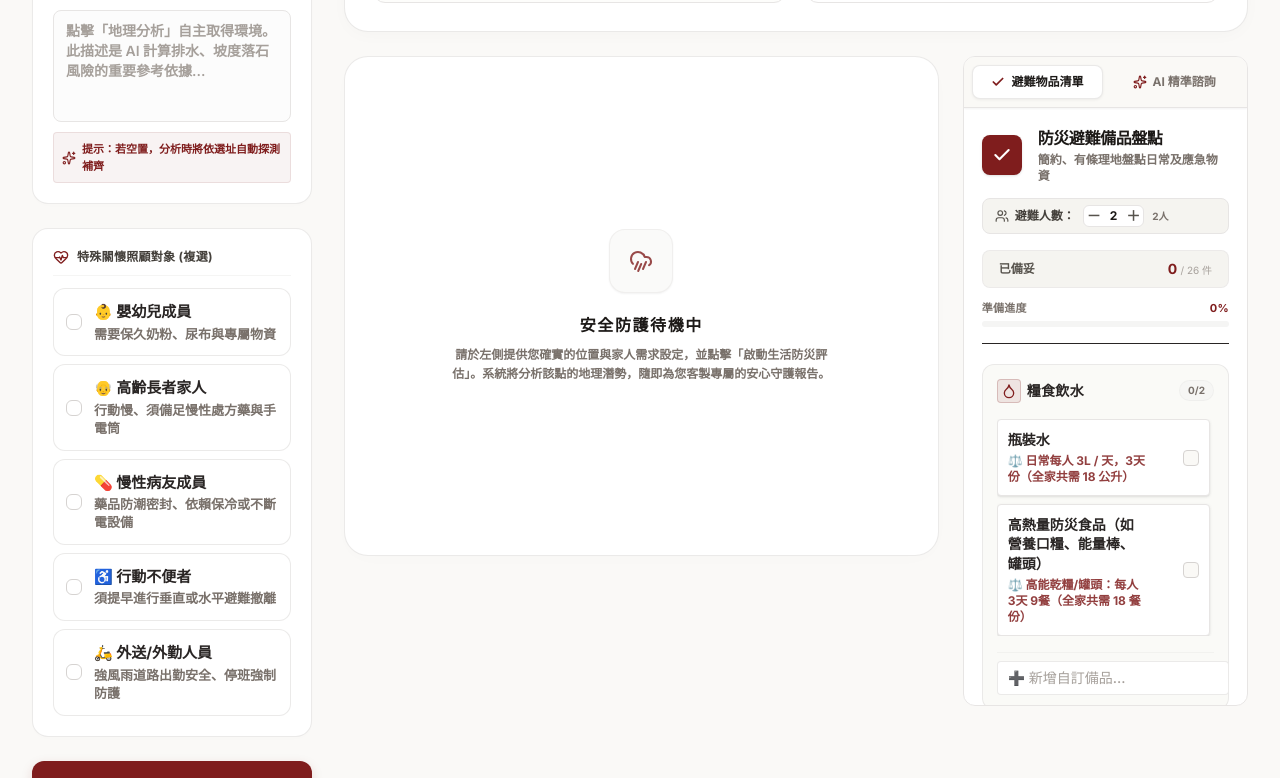
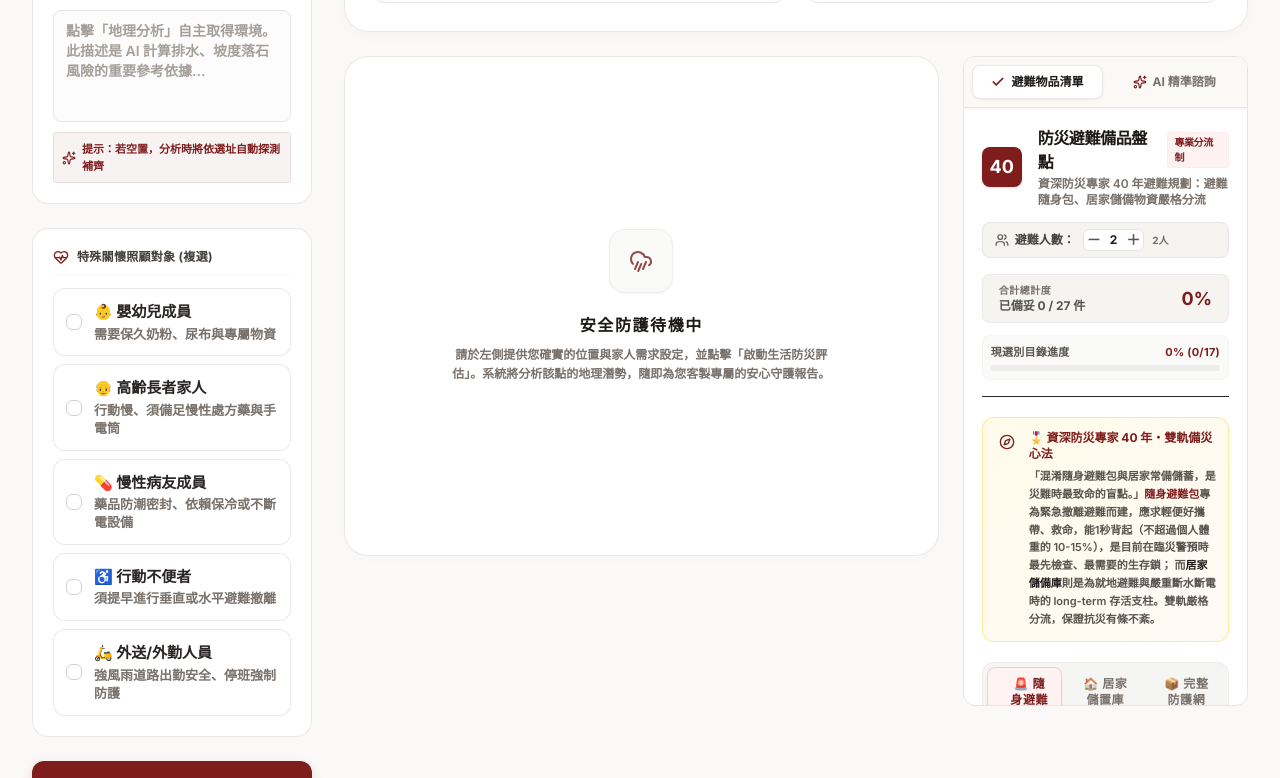
Before and after one commit to hijcyoyi/Disaster-Prevention-Living-and-Housing-Preparation-Guide, a React (Vite) app: page / in a window 1280 px wide. Shown: the part 780-1558 px from the top of the page. Built offline with nearby package versions, Linux system fonts and the light colour scheme.

Commit message:
refactor: update supply items and dynamic guidance
- Introduce `urgency` field to `SupplyItem` type.
- Categorize and expand default supply list for better inventory management.
- Update dynamic scale calculations for clearer preparedness guidance.

```diff
--- a/src/components/SuppliesInventory.tsx
+++ b/src/components/SuppliesInventory.tsx
@@ -35,77 +35,68 @@ const getCategoryBg = (category: string) => {
 const getDynamicScaleInfo = (name: string, memberCount: number): string => {
   const clean = name.trim();
   if (clean.includes('水') || clean.includes('飲水') || clean.includes('瓶裝水')) {
-    return `日常每人 3L / 天，3天份（全家共需 ${memberCount * 9} 公升）`;
+    return `每人 3L / 天，3天份（需備置 ${memberCount * 9} 公升）`;
   }
-  if (clean.includes('食品') || clean.includes('口糧') || clean.includes('能量棒') || clean.includes('防飢')) {
-    return `高能乾糧/罐頭：每人 3天 9餐（全家共需 ${memberCount * 9} 餐份）`;
+  if (clean.includes('食品') || clean.includes('口糧') || clean.includes('能量棒') || clean.includes('儲置主食') || clean.includes('罐頭')) {
+    return `每人 3天 9餐份（全家需備置 ${memberCount * 9} 餐）`;
   }
   if (clean.includes('雨衣')) {
-    return `攜帶防雨：家庭成員每人各 1 件（共需 ${memberCount} 件）`;
+    return `攜帶防雨：全家每人各 1 件（共需 ${memberCount} 件）`;
   }
   if (clean.includes('外套')) {
-    return `防失溫：防風防寒外套每人各 1 件（共需 ${memberCount} 件）`;
+    return `防失溫：防風防寒外套每人 1 件（共需 ${memberCount} 件）`;
   }
-  if (clean.includes('毛毯')) {
-    return `防寒睡眠：每人建議各備 1 條（共需 ${memberCount} 條）`;
+  if (clean.includes('毛毯') || clean.includes('睡袋')) {
+    return `防寒睡眠：建議全家防潮阻寒各 1 組（共置 ${memberCount} 組）`;
   }
   if (clean.includes('暖暖包')) {
-    return `手足禦寒：每人配置 2 個備用（共需 ${memberCount * 2} 個）`;
+    return `手足禦寒：備置 2 個應急（全家共需 ${memberCount * 2} 個）`;
   }
   if (clean.includes('襪子')) {
-    return `備用乾爽：每人備置至少 1 雙（共需 ${memberCount} 雙）`;
+    return `換穿防潮：建議每人各 1 雙（全家共置 ${memberCount} 雙）`;
   }
   if (clean.includes('常備藥') || clean.includes('處方藥')) {
-    return `常備及慢性處方簽：每人準備 3 至 7 天的完整藥量`;
+    return `慢性與常備藥量：準備 3 至 7 天的專屬完整藥量`;
   }
-  if (clean.includes('OK繃') || clean.includes('創可貼')) {
-    return `外傷刮商處理：建議準備至少 ${Math.ceil(memberCount * 5)} 貼應急`;
+  if (clean.includes('OK繃') || clean.includes('急救') || clean.includes('繃帶') || clean.includes('紗布')) {
+    return `醫療防護：儲備基本消毒敷料（全家份）`;
   }
-  if (clean.includes('紗布')) {
-    return `傷口處置：建議準備 1-2 組基礎無菌急救敷料`;
+  if (clean.includes('身分證') || clean.includes('健保卡') || clean.includes('證件影本')) {
+    return `備份影本：全家密封防水袋各 1 份影本`;
   }
-  if (clean.includes('優碘')) {
-    return `急救消毒乾淨必備：1 瓶置於隨身急救包內`;
+  if (clean.includes('現金') || clean.includes('零錢')) {
+    return `備用錢幣，避免大斷網：建議準備約 ${memberCount * 500} 元零錢與百元鈔`;
   }
-  if (clean.includes('身分證') || clean.includes('健保卡')) {
-    return `搜救核對：每人密封防水備份 1 份影本（共 ${memberCount} 份）`;
-  }
-  if (clean.includes('少許現金')) {
-    return `備用零錢與百元鈔，避開斷網投幣機：全家預備約 ${memberCount * 500} 元`;
-  }
-  if (clean.includes('手電筒')) {
-    return `照明防暗：建議準備至少 ${Math.max(2, Math.ceil(memberCount / 2))} 支（附掛繩）`;
+  if (clean.includes('手電筒') || clean.includes('頭燈')) {
+    return `安全照明：每人至少備 1 組（全家共備置 ${memberCount} 組）`;
   }
   if (clean.includes('電池')) {
-    return `供照明及收音機：每支照明配備 2 組備用乾電池`;
+    return `對應照明工具：各備好 2 組適配備用全新乾電池`;
   }
   if (clean.includes('哨子')) {
-    return `受困高頻求救哨：每人各 1 只隨身挂脖（共 ${memberCount} 只）`;
+    return `受困呼救哨：每人各 1 只隨身挂脖（共備 ${memberCount} 只）`;
   }
-  if (clean.includes('打火機')) {
-    return `點火取暖或照明：基礎防雨引火點 1-2 個`;
+  if (clean.includes('打火機') || clean.includes('火柴')) {
+    return `生火禦寒：隨身基礎防水防風點火點 1-2 組`;
   }
   if (clean.includes('衛生紙')) {
-    return `日常生活必需：每人預備 1 大包（共 ${memberCount} 包）`;
+    return `日常生活必需：全家儲備至少 ${memberCount} 大包`;
   }
-  if (clean.includes('濕紙巾')) {
-    return `斷水期身體乾擦洗：全家預備約 ${Math.ceil(memberCount / 2)} 大包`;
+  if (clean.includes('濕紙巾') || clean.includes('擦拭巾')) {
+    return `斷水期清潔：預備約 ${Math.ceil(memberCount / 2)} 箱或大包`;
   }
   if (clean.includes('口罩')) {
-    return `防煙防塵防病菌：每人備置 5 片（共 ${memberCount * 5} 片）`;
+    return `防塵防毒煙：每人備置 5 片（全家備 ${memberCount * 5} 片）`;
   }
-  if (clean.includes('行動電源')) {
-    return `手機不斷電 lifeline：每人備 1 萬mAh（共 ${memberCount} 個充飽電源）`;
-  }
-  if (clean.includes('充電線')) {
-    return `接口適配對應線：建議備置至少 ${Math.max(2, memberCount)} 條備用`;
+  if (clean.includes('行動電源') || clean.includes('充電線')) {
+    return `手機不斷電 lifeline：每人備置足電 1 組（備置 ${memberCount} 組）`;
   }
   return '';
 };
 
 export function SuppliesInventory({ supplies, setSupplies, memberCount, setMemberCount, isSidebar = false }: SuppliesInventoryProps) {
   const [customInputs, setCustomInputs] = useState<Record<string, string>>({});
-
+  const [urgencyFilter, setUrgencyFilter] = useState<'immediate' | 'routine' | 'all'>('immediate');
 
   const toggleSupply = (id: string) => {
     setSupplies((prev) =>
@@ -123,6 +114,7 @@ export function SuppliesInventory({ supplies, setSupplies, memberCount, setMembe
       category,
       name,
       hasIt: false,
+      urgency: urgencyFilter === 'all' ? 'immediate' : urgencyFilter,
     };
 
     setSupplies((prev) => [...prev, newItem]);
@@ -135,35 +127,42 @@ export function SuppliesInventory({ supplies, setSupplies, memberCount, setMembe
     setSupplies((prev) => prev.filter((item) => item.id !== id));
   };
 
+  // Filter supplies based on senior double-track design
+  const filteredSupplies = supplies.filter((s) => {
+    if (urgencyFilter === 'immediate') return s.urgency === 'immediate';
+    if (urgencyFilter === 'routine') return s.urgency === 'routine';
+    return true;
+  });
+
   const completedCount = supplies.filter((s) => s.hasIt).length;
   const progressPercent = Math.round((completedCount / supplies.length) * 100) || 0;
 
-  // Group supplies by category
-  const groupedSupplies = supplies.reduce((acc, item) => {
+  // Active filter statistics
+  const activeTotal = filteredSupplies.length;
+  const activeCompleted = filteredSupplies.filter((s) => s.hasIt).length;
+  const activePercent = Math.round((activeCompleted / activeTotal) * 100) || 0;
+
+  // Group filtered supplies by category
+  const groupedSupplies = filteredSupplies.reduce((acc, item) => {
     if (!acc[item.category]) acc[item.category] = [];
     acc[item.category].push(item);
     return acc;
   }, {} as Record<string, SupplyItem[]>);
-
-  // Guarantee that the primary five categories exist even if empty
-  const primaryCategories = ['糧食飲水', '保暖禦寒', '醫療急救', '重要物品', '求生工具', '其他備品'];
-  primaryCategories.forEach((cat) => {
-    if (!groupedSupplies[cat]) groupedSupplies[cat] = [];
-  });
 
   return (
     <div className={`bg-white rounded-xl ${isSidebar ? 'p-1.5 flex flex-col gap-5 border-none shadow-none' : 'border border-stone-200 shadow-sm p-6 xl:p-8 flex flex-col gap-6'} w-full font-sans`}>
       <div className={`flex flex-col ${isSidebar ? 'gap-4 pb-4' : 'xl:flex-row xl:items-center justify-between gap-6 pb-5'} border-b border-stone-150`}>
         <div className={`flex flex-col ${isSidebar ? 'gap-3.5' : 'sm:flex-row sm:items-center gap-5 justify-between xl:justify-start'} w-full xl:w-auto`}>
           <div className="flex items-center gap-4">
-            <div className="w-10 h-10 rounded-lg bg-[#7f1d1d] flex items-center justify-center text-white shadow-sm shrink-0">
-               <Check className="w-5 h-5" strokeWidth={2.5} />
+            <div className="w-10 h-10 rounded-lg bg-[#7f1d1d] flex items-center justify-center text-white shadow-sm shrink-0 font-sans text-lg font-bold">
+               40
             </div>
             <div>
-              <h3 className="text-base font-bold tracking-tight text-stone-900">
-                防災避難備品盤點
+              <h3 className="text-base font-extrabold tracking-tight text-stone-900 flex items-center gap-1.5">
+                <span>防災避難備品盤點</span>
+                <span className="text-[10px] bg-red-50 text-[#7f1d1d] font-bold px-1.5 py-0.5 rounded border border-red-200/20">專業分流制</span>
               </h3>
-              <p className="text-xs font-semibold text-stone-500 mt-0.5">簡約、有條理地盤點日常及應急物資</p>
+              <p className="text-xs font-semibold text-stone-500 mt-0.5">資深防災專家 40 年避難規劃：避難隨身包、居家儲備物資嚴格分流</p>
             </div>
           </div>
 
@@ -177,7 +176,7 @@ export function SuppliesInventory({ supplies, setSupplies, memberCount, setMembe
               <button
                 type="button"
                 onClick={() => setMemberCount(p => Math.max(1, p - 1))}
-                className="w-5 h-5 flex items-center justify-center hover:bg-stone-100 text-stone-600 font-bold text-sm rounded-l transition-all"
+                className="w-5 h-5 flex items-center justify-center hover:bg-stone-100 text-stone-600 font-bold text-sm rounded-l transition-all cursor-pointer"
               >
                 －
               </button>
@@ -187,7 +186,7 @@ export function SuppliesInventory({ supplies, setSupplies, memberCount, setMembe
               <button
                 type="button"
                 onClick={() => setMemberCount(p => Math.min(10, p + 1))}
-                className="w-5 h-5 flex items-center justify-center hover:bg-stone-100 text-stone-600 font-bold text-sm rounded-r transition-all"
+                className="w-5 h-5 flex items-center justify-center hover:bg-stone-100 text-stone-600 font-bold text-sm rounded-r transition-all cursor-pointer"
               >
                 ＋
               </button>
@@ -198,37 +197,108 @@ export function SuppliesInventory({ supplies, setSupplies, memberCount, setMembe
           </div>
         </div>
 
-        <div className={`flex flex-col ${isSidebar ? 'gap-3 w-full' : 'sm:flex-row sm:items-center gap-4 min-w-[280px]'}`}>
+        <div className={`flex flex-col ${isSidebar ? 'gap-3 w-full' : 'sm:flex-row sm:items-center gap-4 min-w-[320px]'}`}>
           <div className="flex items-center justify-between gap-3 bg-[#f5f4f0] border border-stone-200/60 px-4 py-2 rounded-lg shrink-0">
-             <span className="text-xs font-bold text-stone-600">已備妥</span>
-             <span className="text-sm font-extrabold text-[#7f1d1d]">
-               {completedCount} <span className="text-stone-400 text-[10px] font-normal">/ {supplies.length} 件</span>
-             </span>
+             <div className="flex flex-col text-left">
+               <span className="text-[10px] font-bold text-stone-500 uppercase tracking-wider">合計總計度</span>
+               <span className="text-xs font-bold text-stone-600">已備妥 {completedCount} / {supplies.length} 件</span>
              </div>
-          <div className="flex-1 w-full min-w-[120px]">
-             <div className="flex justify-between items-end text-[11px] font-bold tracking-wide text-stone-500 mb-1">
-              <span>準備進度</span>
-              <span className="text-[#7f1d1d] font-bold">{progressPercent}%</span>
+             <span className="text-lg font-black text-[#7f1d1d]">{progressPercent}%</span>
           </div>
-            <div className="w-full bg-stone-100 h-1.5 rounded-full overflow-hidden">
+          <div className="flex-1 w-full min-w-[140px] bg-stone-50 p-2 rounded-lg border border-stone-200/30">
+             <div className="flex justify-between items-end text-[11px] font-bold tracking-wide text-stone-600 mb-1">
+              <span>現選別目錄進度</span>
+              <span className="text-[#7f1d1d] font-extrabold">{activePercent}% ({activeCompleted}/{activeTotal})</span>
+            </div>
+            <div className="w-full bg-stone-200/60 h-1.5 rounded-full overflow-hidden">
               <div
                 className="bg-[#7f1d1d] h-full rounded-full transition-all duration-700 ease-out"
-                style={{ width: `${progressPercent}%` }}
+                style={{ width: `${activePercent}%` }}
               />
             </div>
           </div>
         </div>
       </div>
 
-      <div className={`grid gap-4 overflow-y-auto custom-scrollbar ${isSidebar ? 'grid-cols-1 max-h-[550px]' : 'grid-cols-1 md:grid-cols-2 xl:grid-cols-3 max-h-[360px] lg:max-h-none'}`}>
-        {Object.entries(groupedSupplies).map(([category, items]) => (
+      {/* 40年專業防災設計核心心法看板 */}
+      <div className={`bg-gradient-to-br from-amber-50 to-orange-50/60 border border-amber-200/80 rounded-xl text-stone-800 leading-relaxed ${isSidebar ? 'p-3 text-[11px]' : 'p-4.5 text-xs'}`}>
+        <div className="flex gap-2.5">
+          <div className="p-1 text-amber-700 shrink-0">
+            <Compass className="w-4 h-4 text-[#7f1d1d] shrink-0" />
+          </div>
+          <div className="flex flex-col gap-1 text-left">
+            <h4 className="font-extrabold text-[#7f1d1d] text-xs flex items-center gap-1">
+              <span>🎖️ 資深防災專家 40 年・雙軌備災心法</span>
+            </h4>
+            <p className="text-stone-600 font-semibold leading-relaxed mt-0.5">
+              「混淆隨身避難包與居家常備儲蓄，是災難時最致命的盲點。」
+              <strong className="text-[#7f1d1d] font-bold">隨身避難包</strong>專為緊急撤離避難而建，應求輕便好攜帶、救命，能1秒背起（不超過個人體重的 10-15%），是目前在臨災警預時最先檢查、最需要的生存鎖；
+              而<strong className="text-stone-900 font-bold font-black">居家儲備庫</strong>則是為就地避難與嚴重斷水斷電時的 long-term 存活支柱。雙軌厳格分流，保證抗災有條不紊。
+            </p>
+          </div>
+        </div>
+      </div>
+
+      {/* Segmented Tab Selectors for Dual-Track System */}
+      <div className="flex flex-col sm:flex-row gap-1.5 p-1 bg-stone-100 border border-stone-200/50 rounded-xl">
+        <button
+          type="button"
+          onClick={() => setUrgencyFilter('immediate')}
+          className={`flex-1 flex flex-col items-center justify-center py-2 px-2.5 rounded-lg border transition-all text-center cursor-pointer ${
+            urgencyFilter === 'immediate'
+              ? 'bg-red-50 text-[#7f1d1d] font-extrabold border-red-200 shadow-xs'
+              : 'bg-transparent text-stone-500 hover:text-stone-800 border-transparent font-bold hover:bg-stone-50/50'
+          }`}
+        >
+          <span className="text-xs tracking-wider flex items-center gap-1 justify-center">
+            <span className="inline-block w-1.5 h-1.5 rounded-full bg-[#7f1d1d] animate-pulse shrink-0" />
+            🚨 隨身避難包 (臨災急需)
+          </span>
+          <span className="text-[10px] mt-0.5 opacity-80 font-medium scale-95 font-bold">點選查看隨攜撤離救命包</span>
+        </button>
+
+        <button
+          type="button"
+          onClick={() => setUrgencyFilter('routine')}
+          className={`flex-1 flex flex-col items-center justify-center py-2 px-2.5 rounded-lg border transition-all text-center cursor-pointer ${
+            urgencyFilter === 'routine'
+              ? 'bg-amber-50/70 text-amber-800 font-extrabold border-amber-200 shadow-xs'
+              : 'bg-transparent text-stone-500 hover:text-stone-800 border-transparent font-bold hover:bg-stone-50/50'
+          }`}
+        >
+          <span className="text-xs tracking-wider flex items-center gap-1 justify-center">
+            🏠 居家儲置庫 (平常準備)
+          </span>
+          <span className="text-[10px] mt-0.5 opacity-80 font-medium scale-95 font-bold">點選查看平常儲存居家物資</span>
+        </button>
+
+        <button
+          type="button"
+          onClick={() => setUrgencyFilter('all')}
+          className={`flex-1 flex flex-col items-center justify-center py-2 px-2.5 rounded-lg border transition-all text-center cursor-pointer ${
+            urgencyFilter === 'all'
+              ? 'bg-stone-800 text-white font-extrabold border-stone-700 shadow-xs'
+              : 'bg-transparent text-stone-500 hover:text-stone-800 border-transparent font-bold hover:bg-stone-50/50'
+          }`}
+        >
+          <span className="text-xs tracking-wider flex items-center gap-1 justify-center">
+            📦 完整防護網 (合併檢視)
+          </span>
+          <span className="text-[10px] mt-0.5 opacity-80 font-medium scale-95 font-bold">一次看清所有項目定期大檢查</span>
+        </button>
+      </div>
+
+      <div className={`grid gap-4 overflow-y-auto custom-scrollbar ${isSidebar ? 'grid-cols-1 max-h-[550px]' : 'grid-cols-1 md:grid-cols-2 xl:grid-cols-3 max-h-[460px] lg:max-h-none'}`}>
+        {Object.entries(groupedSupplies).map(([category, items]) => {
+          if (items.length === 0) return null; // Hide empty categories in current filter
+          return (
             <div key={category} className={`bg-[#FAF9F6]/85 border border-stone-200/80 rounded-xl flex flex-col gap-4 ${isSidebar ? 'p-3.5' : 'p-5'}`}>
-            <div className="flex items-center justify-between">
-              <h4 className="text-sm font-bold text-stone-800 flex items-center gap-1.5">
+              <div className="flex items-center justify-between border-b border-stone-200/40 pb-2">
+                <h4 className="text-sm font-bold text-stone-800 flex items-center gap-1.5 font-sans">
                   <div className={`w-6 h-6 rounded border flex items-center justify-center shrink-0 ${getCategoryBg(category)}`}>
                     {getCategoryIcon(category)}
                   </div>
-                <span className="tracking-wide text-stone-800">{category}</span>
+                  <span className="tracking-wide text-stone-800 font-extrabold">{category}</span>
                 </h4>
                 <span className="text-[10px] font-bold text-stone-500 bg-stone-100/80 px-2 py-0.5 rounded-full border border-stone-200/40">
                   {items.filter(i => i.hasIt).length}/{items.length}
@@ -243,25 +313,19 @@ export function SuppliesInventory({ supplies, setSupplies, memberCount, setMembe
                     <div
                       key={item.id}
                       onClick={() => toggleSupply(item.id)}
-                    className={`group cursor-pointer flex items-center justify-between p-2.5 rounded border transition-all ${
+                      className={`group cursor-pointer flex flex-col p-2.5 rounded border transition-all ${
                         checked
-                        ? "bg-[#faf9f6]/40 border-stone-150/50 opacity-50 hover:opacity-100"
+                          ? "bg-[#faf9f6]/40 border-stone-150/50 opacity-60 hover:opacity-100"
                           : "bg-white border-stone-200 hover:border-stone-400 shadow-sm"
                       }`}
                     >
-                    <div className="flex-1 pr-2 flex flex-col text-left">
-                      <span className={`text-sm font-bold transition-all leading-snug ${checked ? "text-stone-400 line-through font-medium" : "text-stone-800"}`}>
+                      <div className="flex items-start justify-between">
+                        <div className="flex-1 pr-1 text-left flex flex-col">
+                          <span className={`text-sm font-bold transition-all leading-snug ${checked ? "text-stone-400 line-through font-medium" : "text-stone-900"}`}>
                             {item.name}
                           </span>
-                      {dynamicDesc && (
-                        <span className={`text-xs font-bold mt-1 transition-all flex items-center gap-1 ${
-                          checked ? "text-stone-300 line-through" : "text-[#7f1d1d]/85"
-                        }`}>
-                          ⚖️ {dynamicDesc}
-                        </span>
-                      )}
                         </div>
-                    <div className="flex items-center gap-1.5 shrink-0">
+                        <div className="flex items-center gap-1 shrink-0 mt-0.5">
                           <button
                             type="button"
                             onClick={(e) => {
@@ -288,6 +352,27 @@ export function SuppliesInventory({ supplies, setSupplies, memberCount, setMembe
                           </div>
                         </div>
                       </div>
+
+                      {/* Display scales description */}
+                      {dynamicDesc && !checked && (
+                        <div className="text-[11px] font-bold mt-1 text-[#7f1d1d]/90 flex items-center gap-1.5 font-sans">
+                          <span>⚖️ {dynamicDesc}</span>
+                        </div>
+                      )}
+
+                      {/* Merged View Label */}
+                      {urgencyFilter === 'all' && (
+                        <div className="mt-1.5 flex">
+                          <span className={`text-[9px] px-1.5 py-0.2 rounded-sm font-bold uppercase tracking-wider ${
+                            item.urgency === 'immediate'
+                              ? 'bg-red-50 text-[#7f1d1d] border border-red-100'
+                              : 'bg-amber-50 text-[#854d0e] border border-amber-100'
+                          }`}>
+                            {item.urgency === 'immediate' ? '🚨 隨身避難包' : '🏠 居家日常儲備'}
+                          </span>
+                        </div>
+                      )}
+                    </div>
                   );
                 })}
               </div>
@@ -303,13 +388,14 @@ export function SuppliesInventory({ supplies, setSupplies, memberCount, setMembe
                 <button
                   type="submit"
                   disabled={!(customInputs[category] || '').trim()}
-                className="bg-[#7f1d1d] text-white p-1 rounded disabled:opacity-30 hover:bg-[#6b1812] active:scale-95 transition-all flex items-center justify-center shrink-0"
+                  className="bg-[#7f1d1d] text-white p-1 rounded disabled:opacity-30 hover:bg-[#6b1812] active:scale-95 transition-all flex items-center justify-center shrink-0 animate-none"
                 >
                   <Plus className="w-3.5 h-3.5" />
                 </button>
               </form>
             </div>
-        ))}
+          );
+        })}
       </div>
     </div>
   );
--- a/src/types.ts
+++ b/src/types.ts
@@ -53,4 +53,5 @@ export interface SupplyItem {
   category: string;
   name: string;
   hasIt: boolean;
+  urgency?: 'immediate' | 'routine';
 }
```
Also changed, not shown: src/data.ts (+32 -26 lines). Lines whose indentation alone changed are shown as unchanged.
